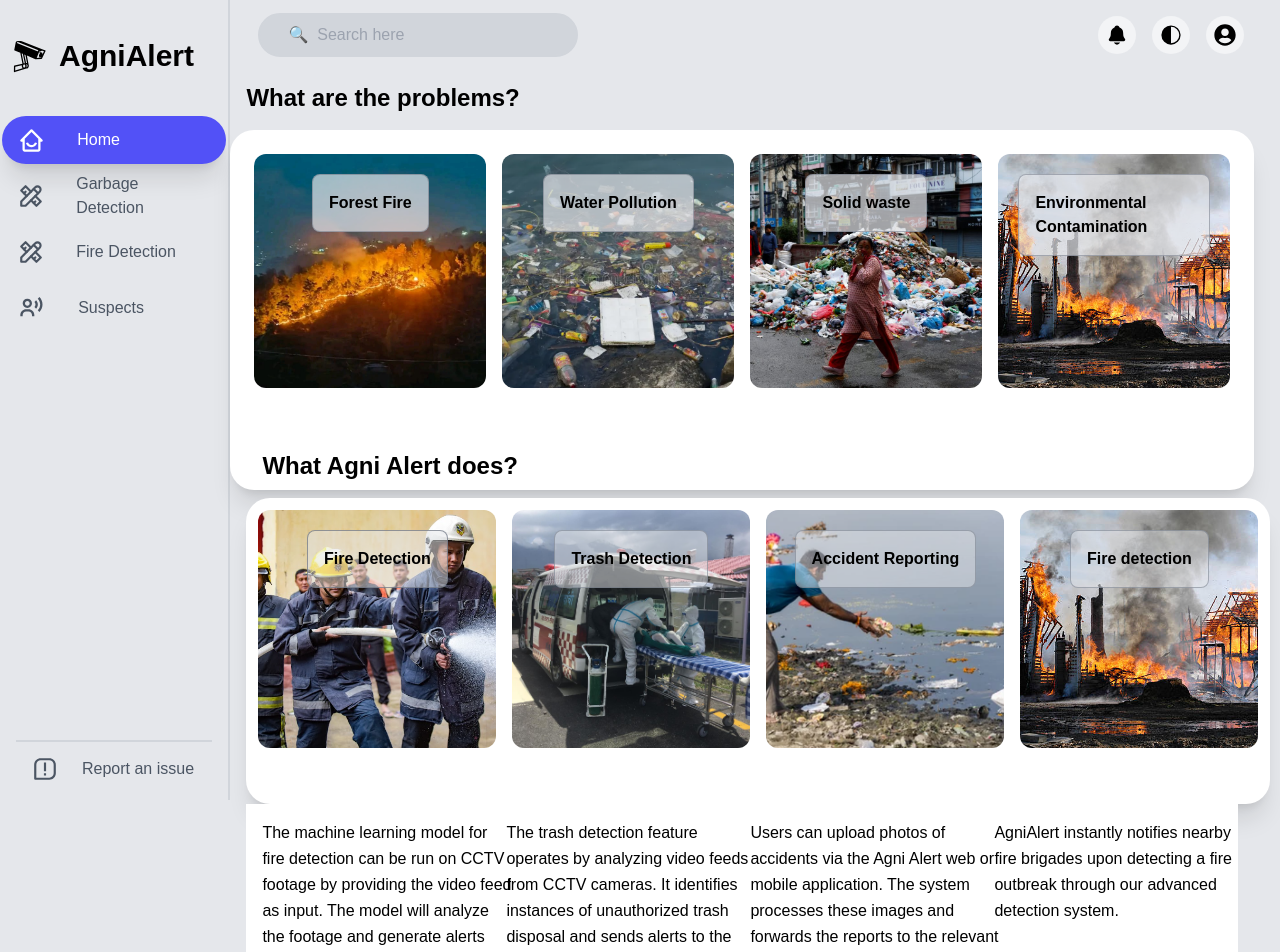
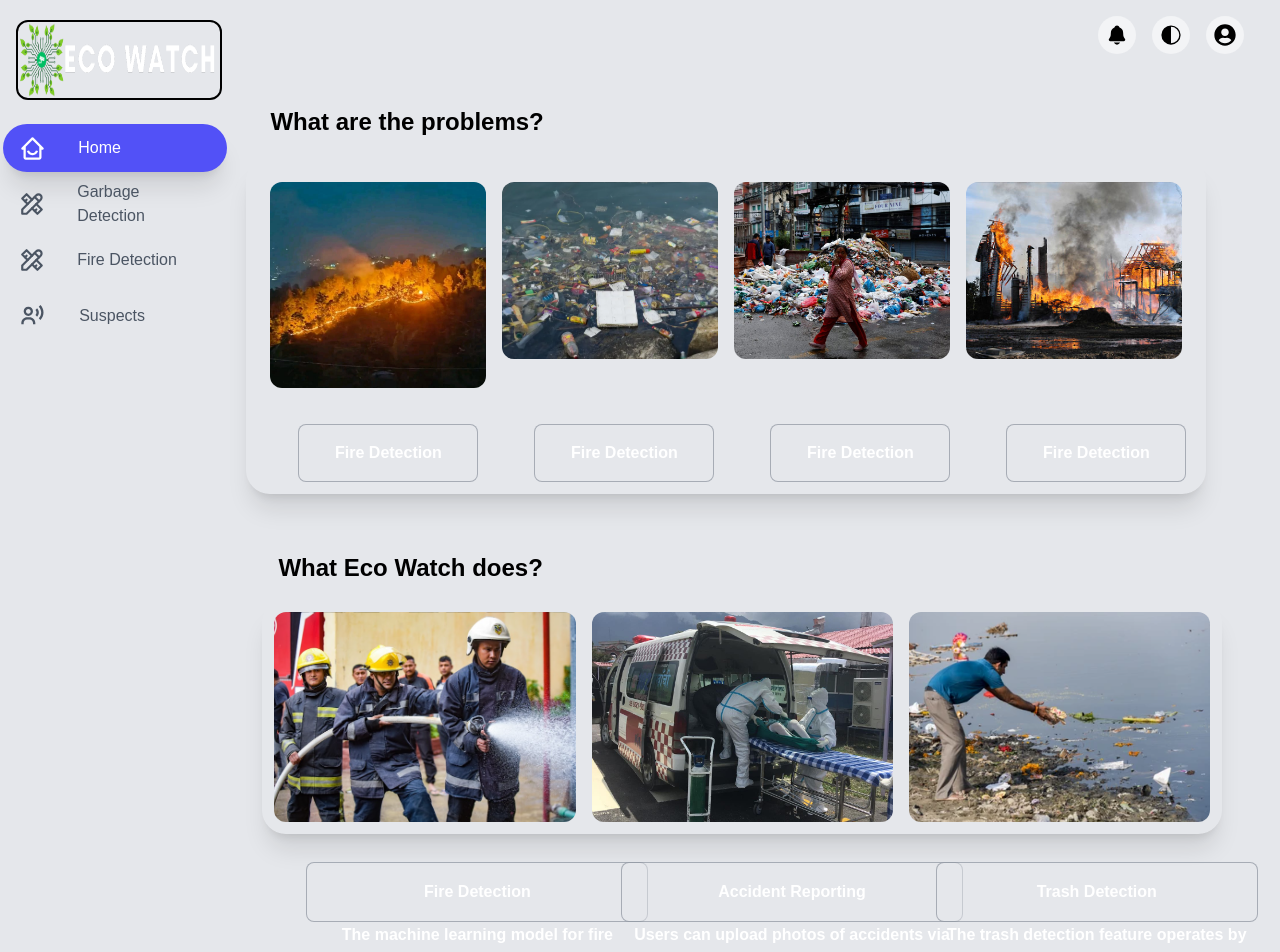
Before and after one commit to Samikshyagithub/EcoWatch, a React (Create React App) app in the folder Samikshya/frontend/: page / in a window 1280 px wide. Shown: the top 952 px of the page. Built offline with nearby package versions, Linux system fonts and the light colour scheme.

Commit message:
Final editing in frontend

```diff
--- a/Samikshya/frontend/public/index.html
+++ b/Samikshya/frontend/public/index.html
@@ -24,7 +24,7 @@
       work correctly both with client-side routing and a non-root public URL.
       Learn how to configure a non-root public URL by running `npm run build`.
     -->
-    <title>CleanCam</title>
+    <title>AgniAlert</title>
   </head>
   <body>
     <noscript>You need to enable JavaScript to run this app.</noscript>
--- a/Samikshya/frontend/src/App.js
+++ b/Samikshya/frontend/src/App.js
@@ -1,7 +1,7 @@
 import "./components/fileup";
 import Home from "./pages/Home";
 import Tool from "./pages/Tool";
-import Suspects from "./pages/Suspects";
+import Suspects from "./pages/suspects";
 import { createBrowserRouter, RouterProvider } from "react-router-dom";
 import FireDetection from "./pages/Firedetection";
 
--- a/Samikshya/frontend/src/components/Sidebar.jsx
+++ b/Samikshya/frontend/src/components/Sidebar.jsx
@@ -5,6 +5,7 @@ import { BiHomeSmile, BiUserVoice, BiMessageSquareError } from 'react-icons/bi'
 import { GiCctvCamera } from 'react-icons/gi'
 import { Outlet, Link } from 'react-router-dom'
 import Logo from '../assets/logo3.png'
+import ecowatch from '../assets/ecowatch.png'
 
 const Sidebar = () => {
   const pathname = window.location.pathname
@@ -38,14 +39,15 @@ const Sidebar = () => {
   ]
   return (
     <>
-      <div className="flex flex-col justify-between w-full h-screen border-r-2 border-gray-300">
+      <div className="flex flex-col justify-between w-full h-full border-gray-300">
         <div>
           <div className='flex items-center'>
-            {/* <div><img src={Logo} alt="Logo" className='w-10 mx-3 border-2 border-black rounded-xl' /></div> */}
-            <div className='mx-3'><GiCctvCamera size={35} /></div>
-            <h1 className="flex items-center justify-center text-3xl font-bold h-28">
-              AgniAlert
-            </h1>
+            {
+              <div><img src={ecowatch} alt="Logo" className='w-15 h-20 mt-5 mb-5 ml-4 border-2 border-black rounded-xl' /></div>
+              }
+            <div className='mx-3'><ecowatch size={35} /></div>
+
+
           </div>
           <ul>
             {arr.map(({ id, name, link, icon }) => (
@@ -65,12 +67,7 @@ const Sidebar = () => {
         </div>
         <div>
           <div className="flex justify-center w-full px-4 text-gray-600 cursor-pointer">
-            <div className="flex items-center w-56 my-1 border-t-2 border-gray-300 dark:text-gray-300 hover:text-primary dark:hover:text-primary-dark h-14">
-              <span className="px-4">
-                <BiMessageSquareError size={26} />
-              </span>{' '}
-              <span className="mx-2 text-base font-medium"> Report an issue</span>
-            </div>
+
           </div>
         </div>
       </div>
--- a/Samikshya/frontend/src/pages/Home.jsx
+++ b/Samikshya/frontend/src/pages/Home.jsx
@@ -70,19 +70,11 @@ const Home = () => {
         </div>
         <div className="flex flex-col w-[82%]">
           <div className="flex items-center justify-between py-2 px-7">
-            <div>
-              <form action="">
-                <input
-                  type="text"
-                  id="small-input"
-                  className="py-4 px-7 w-[20rem] h-11 outline-none rounded-full border-2 border-gray-300 bg-gray-300"
-                  placeholder={`🔍  Search here`}
-                ></input>
-              </form>
-            </div>
 
 
-            <div>
+
+          <div className="ml-auto">
+        <div className="flex items-center justify-center">
           <button className="p-2 m-2 bg-gray-100 rounded-full dark:bg-black">
             <IoNotifications size={22} />
           </button>
@@ -94,85 +86,96 @@ const Home = () => {
           </button>
         </div>
       </div>
+    </div>
 
-              <h1 className="px-4 mt-3 py-0 text-2xl font-semibold">
+              <h1 className="px-4 mt-9 ml-6 py-0 text-2xl font-semibold ">
                 What are the problems?
               </h1>
 
-              < div className="flex flex-col p-4 mt-4 ml- bg-white shadow-xl rounded-3xl h-[45vh] w-[80vw]">
+              < div className="flex flex-col p-4 mt-5 ml-4  shadow-xl rounded-3xl h-[42vh] w-[75vw]">
                 <div className="flex">
                 <div className="flex items-center flex-col rounded-xl p-5 w-2/3 m-2" style={{ backgroundImage: `url(${Dadelu})`, backgroundSize: 'cover', backgroundPosition: 'center', height: '80%', paddingBottom: '20%' }}>
                  <div className="flex items-start">
-                <div className="border border-gray-500 border-opacity-50 bg-gray-200 bg-opacity-70 rounded-lg p-4 ml-auto text-left">
-                   <h1 className='text-2x0.5 font-bold text-black'>Forest Fire</h1>
-  </div>
                 </div>
                   </div>
                   <div className="flex items-center flex-col rounded-xl p-5 w-2/3 m-2" style={{ backgroundImage: `url(${River})`, backgroundSize: 'cover', backgroundPosition: 'center',height: '80%' }}>
-                    <div className="border border-gray-500 border-opacity-50 bg-gray-200 bg-opacity-70 rounded-lg p-4 mt-0 text-left">
-                    <h1 className='text-2x0.5 font-bold text-black'>Water Pollution</h1>
+
+                 </div>
+                  <div className="flex items-center flex-col rounded-xl p-5 w-2/3 m-2" style={{ backgroundImage: `url(${fohor})`, backgroundSize: 'cover', backgroundPosition: 'center' , height: '80%'}}>
+
+                 </div>
+                  <div className="flex items-center flex-col rounded-xl p-5 w-2/3 m-2" style={{ backgroundImage: `url(${House})`, backgroundSize: 'cover', backgroundPosition: 'center', height: '80%' }}>
+
                  </div>
                 </div>
-                  <div className="flex items-center flex-col rounded-xl p-5 w-2/3 m-2" style={{ backgroundImage: `url(${fohor})`, backgroundSize: 'cover', backgroundPosition: 'center' , height: '80%'}}>
-                    <div className="border border-gray-500 border-opacity-50 bg-gray-200 bg-opacity-70 rounded-lg p-4 text-left">
-                    <h1 className='text-2x0.5 font-bold text-black'>Solid waste</h1>
+                <div class=" p-4 rounded-3xl h-[70vh] w-[75vw] mr-2 mt-3">
+    <div class="grid grid-cols-4 gap-4  text-black">
+    <div class = "w-[200px] h-[100px] pl-5">
+      <div className="border border-gray-500 border-opacity-50 bg-gray-200 bg-opacity-50 rounded-lg p-4 text-center">
+                    <h1 className='text-2x0.5 font-bold text-white'>Fire Detection</h1>
+                 </div>
+
+    </div>
+    <div class = "w-[200px] h-[50px] pl-5 ">
+    <div className="border border-gray-500 border-opacity-50 bg-gray-200 bg-opacity-50 rounded-lg p-4 text-center">
+                    <h1 className='text-2x0.5 font-bold text-white'>Fire Detection</h1>
                  </div>
     </div>
-                  <div className="flex items-center flex-col rounded-xl p-5 w-2/3 m-2" style={{ backgroundImage: `url(${House})`, backgroundSize: 'cover', backgroundPosition: 'center', height: '80%' }}>
-                    <div className="border border-gray-500 border-opacity-50 bg-gray-200 bg-opacity-70 rounded-lg p-4 text-left">
-                    <h1 className='text-2x0.5 font-bold text-black'>Environmental Contamination</h1>
+    <div class = "w-[200px] h-[100px] pl-5">
+    <div className="border border-gray-500 border-opacity-50 bg-gray-200 bg-opacity-50 rounded-lg p-4 text-center">
+                    <h1 className='text-2x0.5 font-bold text-white'>Fire Detection</h1>
+                 </div>
+    </div>
+    <div class = "w-[200px] h-[100px] pl-5">
+      <div className="border border-gray-500 border-opacity-50 bg-gray-200 bg-opacity-50 rounded-lg p-4 text-center">
+                    <h1 className='text-2x0.5 font-bold text-white'>Fire Detection</h1>
+                 </div>
+
     </div>
   </div>
 </div>
 
              <h1 className="px-4 mt-3 py-0 text-2xl font-semibold">
-                What Agni Alert does?
+                What Eco Watch does?
               </h1>
 
-              < div className="flex flex-col p-1 mt-4 ml- bg-white shadow-xl rounded-3xl h-[40vh] w-[80vw]">
+              < div className="flex flex-col p-1 mt-4 ml- shadow-xl rounded-3xl h-[40vh] w-[75vw]">
                 <div className="flex">
                 <div className="flex items-center flex-col rounded-xl p-5 w-2/3 m-2" style={{ backgroundImage: `url(${Firefighter})`, backgroundSize: 'cover', backgroundPosition: 'center', height: '80%', paddingBottom: '20%' }}>
-                 <div className="border border-gray-500 border-opacity-70 bg-gray-200 bg-opacity-50 rounded-lg p-4  text-left">
-                    <h1 className='text-2x0.5 font-bold text-black'>Fire Detection</h1>
+                  </div>
+                  <div className="flex items-center flex-col rounded-xl p-5 w-2/3 m-2" style={{ backgroundImage: `url(${ambulance})`, backgroundSize: 'cover', backgroundPosition: 'center',height: '80%',paddingBottom: '20%' }}>
+
+                 </div>
+                  < div className="flex items-center flex-col rounded-xl p-5 w-2/3 m-2" style={{ backgroundImage: `url(${Garbage})`, backgroundSize: 'cover', backgroundPosition: 'center' , height: '80%', paddingBottom: '20%' }}>
+
+                 </div>
+
                 </div>
               </div>
-                  <div className="flex items-center flex-col rounded-xl p-5 w-2/3 m-2" style={{ backgroundImage: `url(${ambulance})`, backgroundSize: 'cover', backgroundPosition: 'center',height: '80%' }}>
-                   <div className="border border-gray-500 border-opacity-50 bg-gray-200 bg-opacity-50 rounded-lg p-4 text-left">
-                    <h1 className='text-2x0.5 font-bold text-black'>Trash Detection</h1>
+              <div class=" p-4 rounded-3xl h-[70vh] w-[75vw] mr-2 mt-3">
+  <div class="grid grid-cols-3 gap-4  text-black">
+    <div class = "w-[370px] h-[200px]">
+    <p class="text-base font-semibold leading-relaxed ml-7 mb-4  text-white text-center">
+      <div className="border border-gray-500 border-opacity-50 bg-gray-200 bg-opacity-50 rounded-lg p-4 text-center">
+                    <h1 className='text-2x0.5 font-bold text-white'>Fire Detection</h1>
                  </div>
-                 </div>
-                  < div className="flex items-center flex-col rounded-xl p-5 w-2/3 m-2" style={{ backgroundImage: `url(${Garbage})`, backgroundSize: 'cover', backgroundPosition: 'center' , height: '80%'}}>
-                   <div className="border border-gray-500 border-opacity-50 bg-gray-200 bg-opacity-50 rounded-lg p-4 text-left">
-                    <h1 className='text-2x0.5 font-bold text-black'>Accident Reporting</h1>
-                 </div>
-                 </div>
-                  <div className="flex items-center flex-col rounded-xl p-5 w-2/3 m-2" style={{ backgroundImage: `url(${House})`, backgroundSize: 'cover', backgroundPosition: 'center', height: '80%' }}>
-                    <div className="border border-gray-500 border-opacity-50 bg-gray-200 bg-opacity-50 rounded-lg p-4 text-left">
-                    <h1 className='text-2x0.5 font-bold text-black'>Fire detection</h1>
-                 </div>
-                 </div>
-                </div>
-              </div>
-              <div class="bg-white p-4">
-  <div class="grid grid-cols-4 gap-4  text-black">
-    <div class = "w-[250px] h-[200px]">
-    <p class="text-base font-light leading-relaxed mt-0 mb-4  text-black">
   The machine learning model for fire detection can be run on CCTV footage by providing the video feed as input. The model will analyze the footage and generate alerts when it detects a fire.
 </p>
     </div>
-    <div class = "w-[250px] h-[200px]">
-    <p class="text-base font-light leading-relaxed mt-0 mb-4  text-black">
-  The trash detection feature operates by analyzing video feeds from CCTV cameras. It identifies instances of unauthorized trash disposal and sends alerts to the appropriate authorities.
-</p>
+    <div class = "w-[370px] h-[200px]">
+    <p class="text-base font-semibold leading-relaxed ml-7 mb-4  text-white text-center">
+      <div className="border border-gray-500 border-opacity-50 bg-gray-200 bg-opacity-50 rounded-lg p-4 text-center">
+                    <h1 className='text-2x0.5 font-bold text-white'>Accident Reporting</h1>
                  </div>
-    <div class = "w-[250px] h-[200px]">
-    <p class="text-base font-light leading-relaxed mt-0 mb-4  text-black">
  Users can upload photos of accidents via the Agni Alert web or mobile application. The system processes these images and forwards the reports to the relevant emergency services and local authorities.
 </p>
     </div>
-    <div class = "w-[250px] h-[200px]">
-    <p class="text-base font-light leading-relaxed mt-0 mb-4  text-black">
-    AgniAlert instantly notifies nearby fire brigades upon detecting a fire outbreak through our advanced detection system.
+    <div class = "w-[350px] h-[200px]">
+    <p class="text-base font-semibold leading-relaxed ml-7 mb-4  text-white text-center" >
+      <div className="border border-gray-500 border-opacity-50 bg-gray-200 bg-opacity-50 rounded-lg p-4 text-center">
+                    <h1 className='text-2x0.5 font-bold text-white'>Trash Detection</h1>
+                 </div>
+ The trash detection feature operates by analyzing video feeds from CCTV cameras. It identifies instances of unauthorized trash disposal and sends alerts to the appropriate authorities.
 </p>
     </div>
   </div>
```
Also changed, not shown: Samikshya/frontend/src/assets/ecowatch.png (added). Lines whose indentation alone changed are shown as unchanged.
